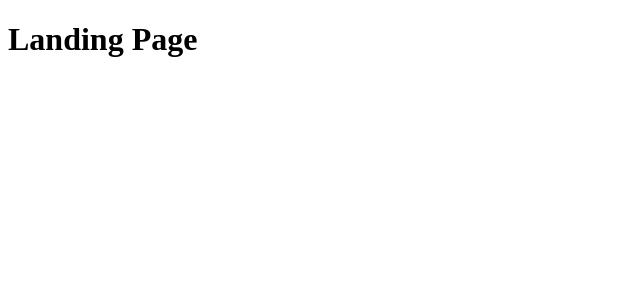
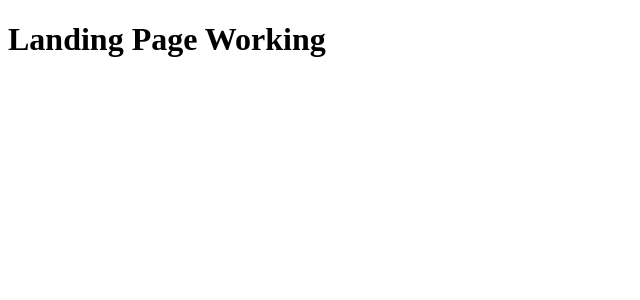
Before and after one commit to Adosh74/ticketing, a Next.js app in the folder client/: page / in a window 1280 px wide. Shown: the top 300 px of the page, without its empty margins (0-640 px from the left). Built offline with nearby package versions, Linux system fonts and the light colour scheme.

Commit message:
Update: prettier format

```diff
--- a/client/pages/index.js
+++ b/client/pages/index.js
@@ -1,5 +1,5 @@
 const LandingPage = () => {
-	return <h1>Landing Page </h1>
-}
+	return <h1>Landing Page Working</h1>;
+};
 
 export default LandingPage;
```
